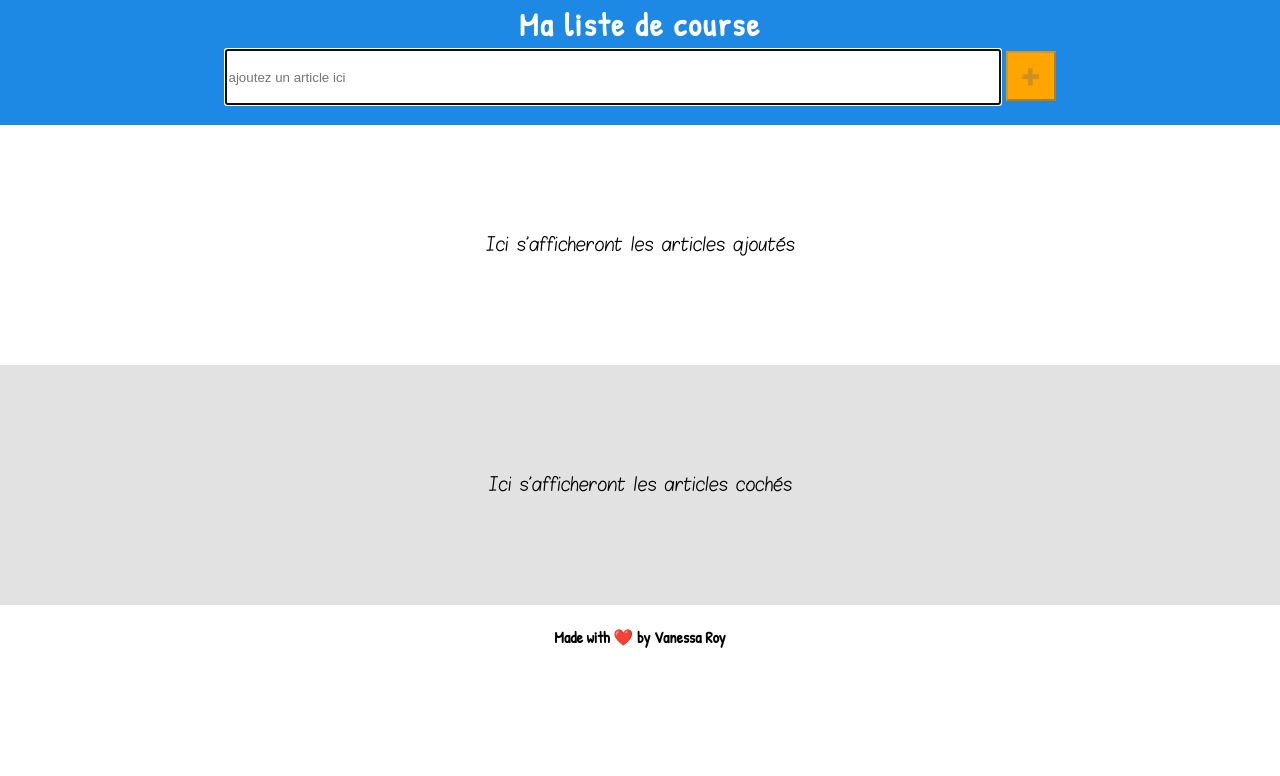
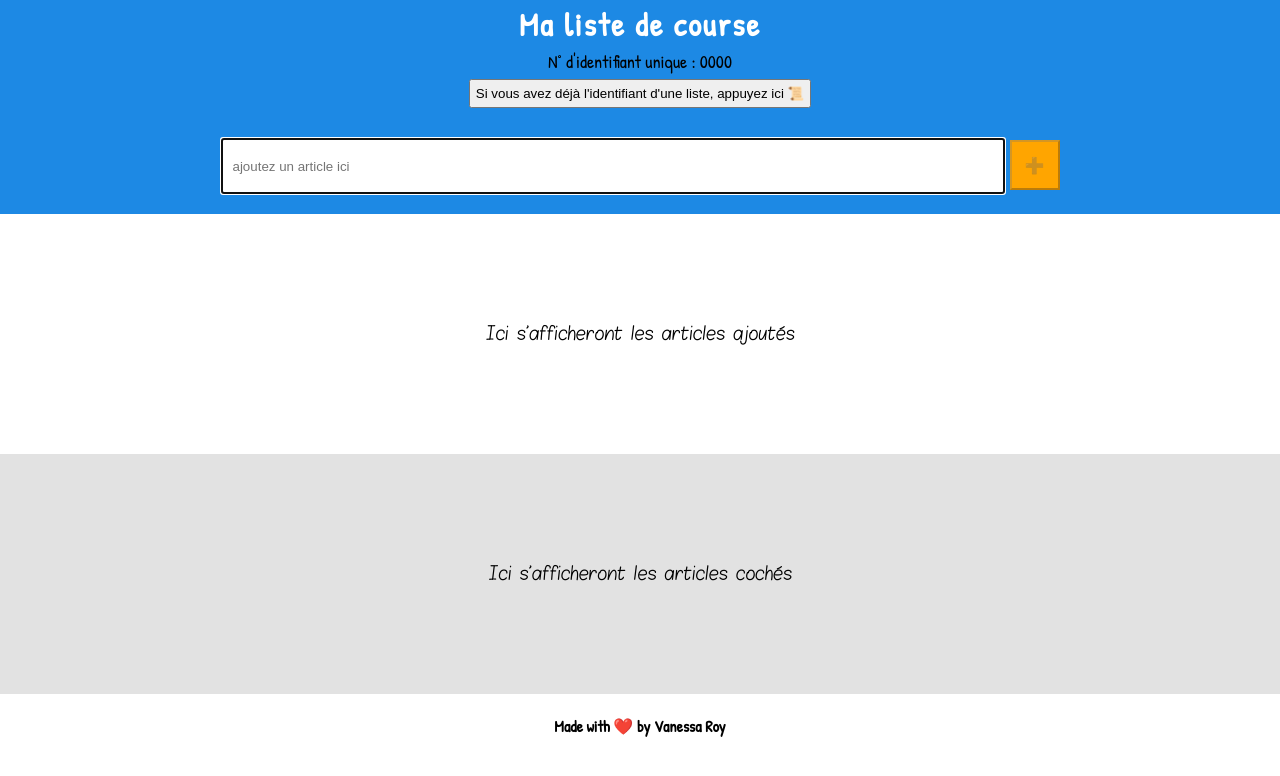
Before and after one commit to Vanessa-Roy/projet_list, a React (Create React App) app: page / in a window 1280 px wide. Shown: the top 776 px of the page. Built offline with nearby package versions, Linux system fonts and the light colour scheme.

Commit message:
add the id list

```diff
--- a/src/App.js
+++ b/src/App.js
@@ -7,9 +7,7 @@ import Section2CheckedArticles from "./components/Section2CheckedArticles";
 function App() {
   const [listArticlesAdded, updateListArticlesAdded] = useState([]);
   const [articleChecked, updateArticleChecked] = useState([]);
-
-  console.log(articleChecked);
-  console.log(listArticlesAdded);
+  const [currentListId, updateCurrentListId] = useState("0000");
 
   useEffect(() => {
     let jsonChecked = localStorage.getItem("articleChecked");
@@ -35,11 +33,11 @@ function App() {
 
   return (
     <div>
-      {console.log("articles cochés: ", articleChecked)}
-      {console.log("articles ajoutés avec quantité: ", listArticlesAdded)}
       <Header
         listArticlesAdded={listArticlesAdded}
         updateListArticlesAdded={updateListArticlesAdded}
+        currentListId={currentListId}
+        updateCurrentListId={updateCurrentListId}
       />
       <section>
         <Section1AddedArticles
--- a/src/components/Header.js
+++ b/src/components/Header.js
@@ -1,8 +1,14 @@
 import "../styles/Header.css";
 import { useState } from "react";
 
-function Header({ listArticlesAdded, updateListArticlesAdded }) {
+function Header({
+  listArticlesAdded,
+  updateListArticlesAdded,
+  currentListId,
+  updateCurrentListId,
+}) {
   const [articleInput, updateArticleInput] = useState("");
+  const [showChangeListIdButton, updateShowChangeListIdButton] = useState(true);
 
   function submitArticle(e) {
     if (listArticlesAdded.map((el) => el.article).includes(articleInput)) {
@@ -16,9 +22,38 @@ function Header({ listArticlesAdded, updateListArticlesAdded }) {
       e.preventDefault();
     }
   }
+  function changeListId() {
+    console.log("I'm here");
+    // here the function to get the proper list with the new id
+  }
   return (
     <header>
       <h1>Ma liste de course</h1>
+      <div id="listId">
+        <div id="currentListId">N° d'identifiant unique : {currentListId}</div>
+        <div id="getListId">
+          {showChangeListIdButton && (
+            <button
+              id="getListIdButton"
+              type="button"
+              onClick={() => updateShowChangeListIdButton(false)}
+            >
+              Si vous avez déjà l'identifiant d'une liste, appuyez ici 📜
+            </button>
+          )}
+          {!showChangeListIdButton && (
+            <form id="changeListId" onSubmit={changeListId}>
+              <input
+                className="inputListId"
+                type="number"
+                placeholder="entrez l'identifiant ici"
+                onChange={(e) => updateCurrentListId(e.target.value)}
+              />
+              <input type="submit" value="OK" />
+            </form>
+          )}
+        </div>
+      </div>
       <form onSubmit={submitArticle}>
         <input
           className="inputArticle"
--- a/src/styles/Header.css
+++ b/src/styles/Header.css
@@ -23,6 +23,7 @@ header {
     width: 60%;
     height: 50px;
     margin-right: 5px;
+    padding-left: 10px;
   }
 
   input[type="submit"] {
@@ -31,3 +32,27 @@ header {
     height: 50px;
     font-size: 100%;
   }
+
+  #listId {
+    margin-bottom: 30px;
+    display: flex;
+    flex-direction: column;
+    justify-content: center;
+    gap: 5px;
+  }
+
+  #currentListId {
+      font-size: large;
+  }
+
+  #getListIdButton {
+    padding: 5px;
+  }
+
+  #changeListId {
+    display: flex;
+    flex-direction: row;
+    justify-content: center;
+    gap: 10px;
+    padding-top: 10px;
+  }
```
Lines whose indentation alone changed are shown as unchanged.
